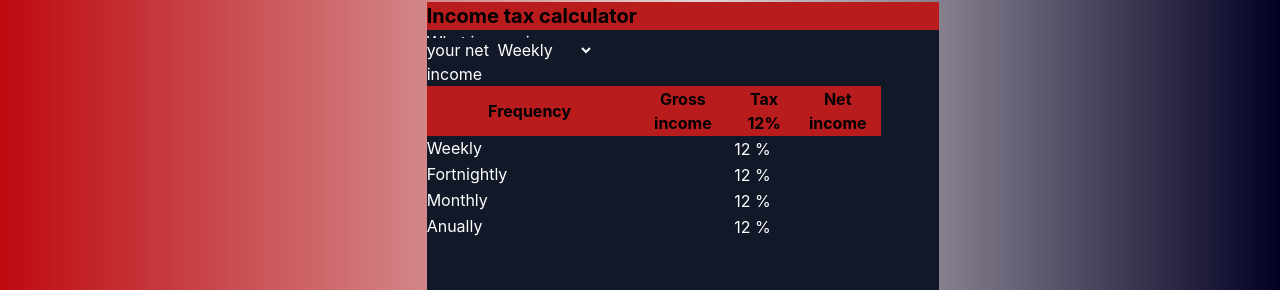
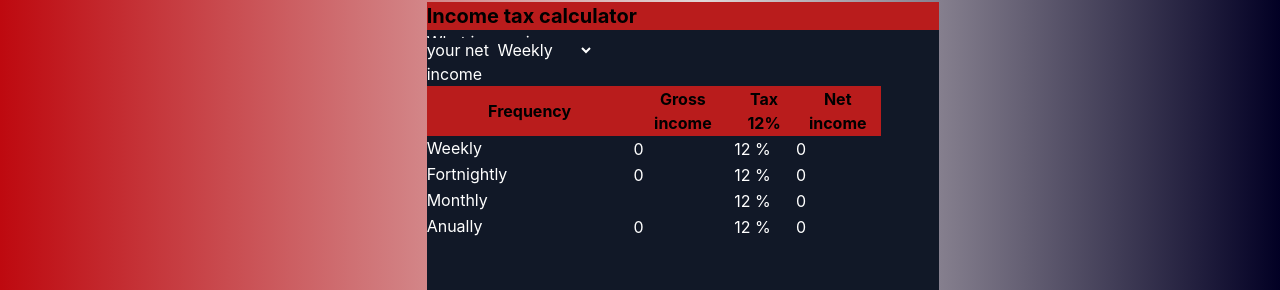
Before and after one commit to atletisimo/IncomeTax, a React (Create React App) app: page / in a window 1280 px wide. Both pictures are taken after a click on the button "Continue". Shown: the part 190-480 px from the top of the page. Built offline with nearby package versions, Linux system fonts and the light colour scheme.

Commit message:
Update DataTable.js

```diff
--- a/src/components/DataTable.js
+++ b/src/components/DataTable.js
@@ -1,6 +1,6 @@
 import React from "react";
 
-const DataTable = ({ vrednost,netoWeek,netoMonth,tax }) => {
+const DataTable = ({ vrednost,netoWeek,netoMonth,tax,netoYear,netoForth,grossMonth,grossYear,grossWeek,grossForth }) => {
   return (
     <div className="table">
       {netoWeek}
@@ -24,21 +24,25 @@ const DataTable = ({ vrednost,netoWeek,netoMonth,tax }) => {
         </tr>
 
         <tr class="text-white">Weekly
-        <td></td>
-        <td>{tax} %</td>
+          <td>{grossWeek}</td>
+          <td>{tax} %</td>
+          <td>{netoWeek}</td>
         </tr>
         <tr class="text-white">Fortnightly
-        <td></td>
-        <td>{tax} %</td>
+          <td>{grossForth}</td>
+          <td>{tax} %</td>
+          <td>{netoForth}</td>
 
         </tr>
         <tr class="text-white">Monthly
-        <td></td>
-        <td>{tax} %</td>
+          <td>{grossMonth}</td>
+          <td>{tax} %</td>
+          <td>{netoMonth}</td>
         </tr>
         <tr class="text-white">Anually
-        <td></td>
-        <td>{tax} %</td>
+          <td>{grossYear}</td>
+          <td>{tax} %</td>
+          <td>{netoYear}</td>
         </tr>
 
       </table>
```
